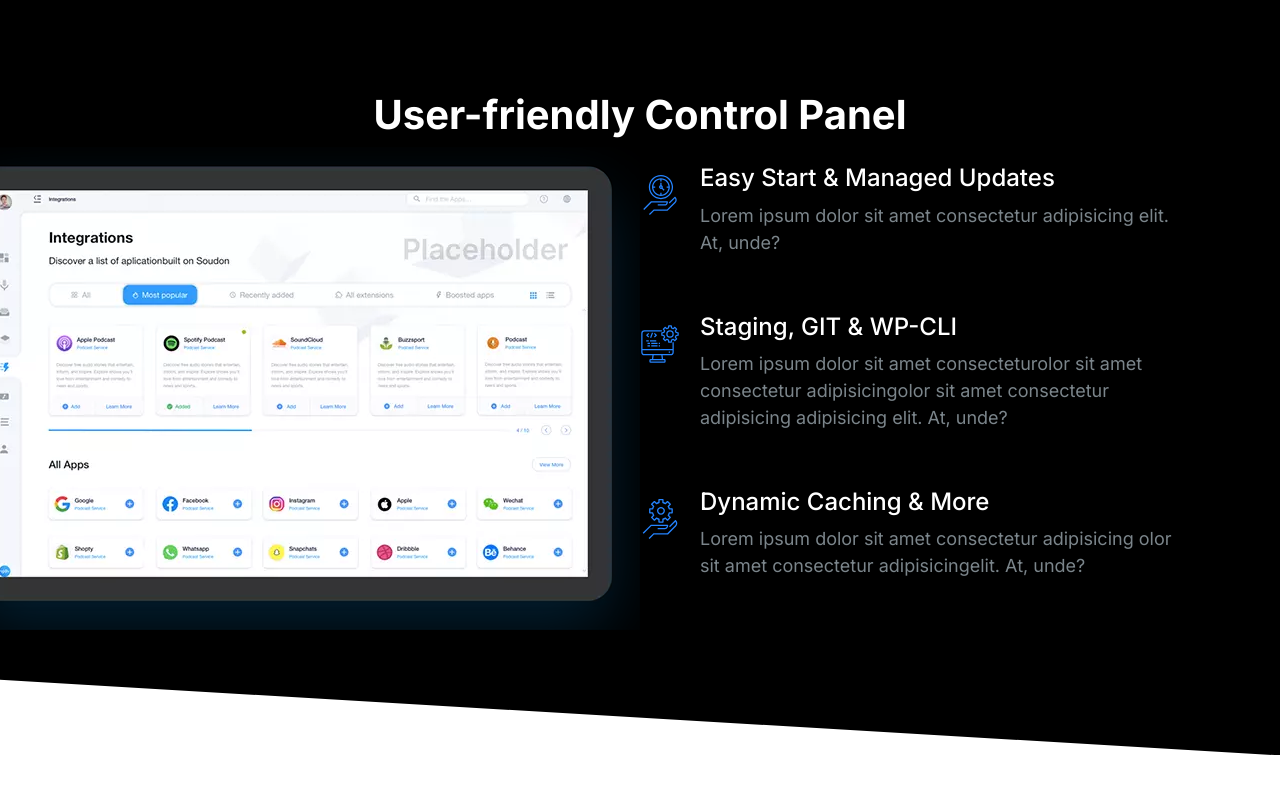
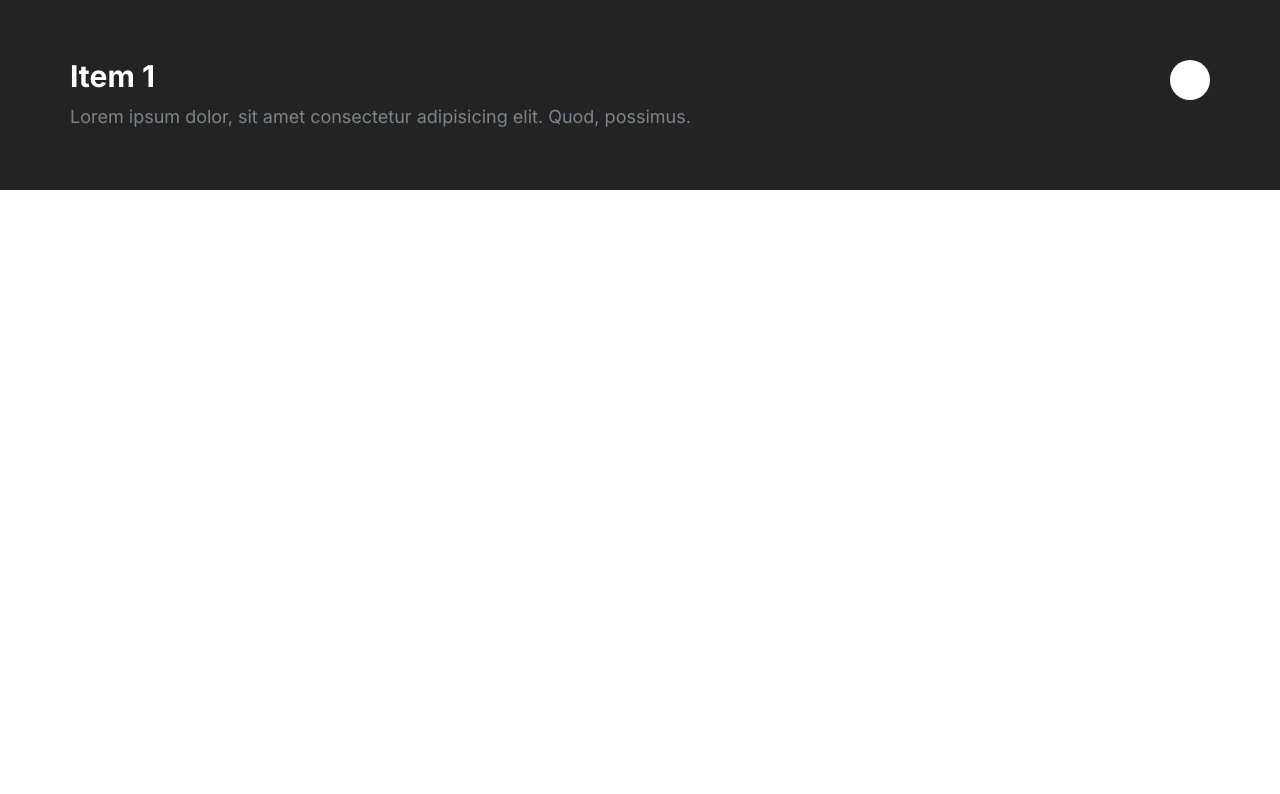
Before and after one commit to LetTheBoyCode/moshify, a plain HTML site: page index.html in a window 1280 px wide. Drawn offline with Linux system fonts and the light colour scheme.

Commit message:
Fixed collapsible component by adding nes sprite svg file.

```diff
--- a/CSS/styles.css
+++ b/CSS/styles.css
@@ -595,13 +595,6 @@ a {
     font-size: 3rem;
 }
 
-.chevron {
-    content: url(../images/chevron.svg);
-    width: 40px;
-    display: flex;
-    justify-content: space-between;
-}
-
 .collapsible__chevron {
     transform: rotate(-90deg);
     transition: transform 0.3s;
@@ -632,6 +625,7 @@ a {
 
 .block__header {
     text-align: center;
+    margin-bottom: 4rem;
 }
 
 .block__heading {
@@ -834,3 +828,13 @@ a {
         max-width: 700px;
     }
 }
+
+/* Footer */
+.footer {
+    background: #232323;
+}
+
+.footer__section {
+    padding: 2rem;
+    border-bottom: 1px solid #393939;
+}
--- a/index.html
+++ b/index.html
@@ -14,76 +14,22 @@
     <link rel="stylesheet" href="css/styles.css" />
   </head>
   <body>
-    <section class="block block--dark block--skewed-right block-showcase">
-      <header class="block__header">
-        <h2>User-friendly Control Panel</h2>
-      </header>
-      <div class="container grid grid--1x2">
-        <picture class="block-showcase__image">
-          <source
-            type="image/webp"
-            srcset="images/ipad.webp 1x, images/ipad@2x.webp 2x"
-          />
-          <source
-            type="image/png"
-            srcset="images/ipad.png 1x, images/ipad@2x.png 2x"
-          />
-          <img src="images/ipad.png" alt="" />
-        </picture>
-        <ul class="list">
-          <li>
-            <div class="media">
-              <div class="media__image">
-                <svg class="icon icon--primary">
-                  <use xlink:href="images/sprite.svg#clock"></use>
-                </svg>
-              </div>
-              <div class="media__body">
-                <h3 class="media__title">Easy Start & Managed Updates</h3>
-                <p>
-                  Lorem ipsum dolor sit amet consectetur adipisicing elit. At,
-                  unde?
-                </p>
-              </div>
-            </div>
-          </li>
-          <li>
-            <div class="media">
-              <div class="media__image">
-                <svg class="icon icon--primary">
-                  <use xlink:href="images/sprite.svg#computer"></use>
-                </svg>
-              </div>
-              <div class="media__body">
-                <h3 class="media__title">Staging, GIT & WP-CLI</h3>
-                <p>
-                  Lorem ipsum dolor sit amet consecteturolor sit amet
-                  consectetur adipisicingolor sit amet consectetur adipisicing
-                  adipisicing elit. At, unde?
-                </p>
-              </div>
-            </div>
-          </li>
-          <li>
-            <div class="media">
-              <div class="media__image">
-                <svg class="icon icon--primary">
-                  <use xlink:href="images/sprite.svg#settings"></use>
-                </svg>
-              </div>
-              <div class="media__body">
-                <h3 class="media__title">Dynamic Caching & More</h3>
-                <p>
-                  Lorem ipsum dolor sit amet consectetur adipisicing olor sit
-                  amet consectetur adipisicingelit. At, unde?
-                </p>
-              </div>
-            </div>
-          </li>
-        </ul>
+    <footer class="block block--dark footer">
+      <div class="container grid">
+        <div class="collapsible collapsible--expanded">
+          <header class="collapsible__header">
+            <h2 class="collapsible__heading">Item 1</h2>
+            <svg class="icon icon--white collapsible__chevron">
+              <use xlink:href="images/sprite.svg#chevron"></use>
+            </svg>
+          </header>
+          <div class="collapsible__content">
+            Lorem ipsum dolor, sit amet consectetur adipisicing elit. Quod,
+            possimus.
+          </div>
+        </div>
       </div>
-    </section>
-
+    </footer>
     <script src="js/main.js"></script>
   </body>
 </html>
```
Also changed, not shown: components/collapsibles.html (+3 -10 lines), components/testimonials-block.html (added, +45 -0 lines), images/sprite.svg.
